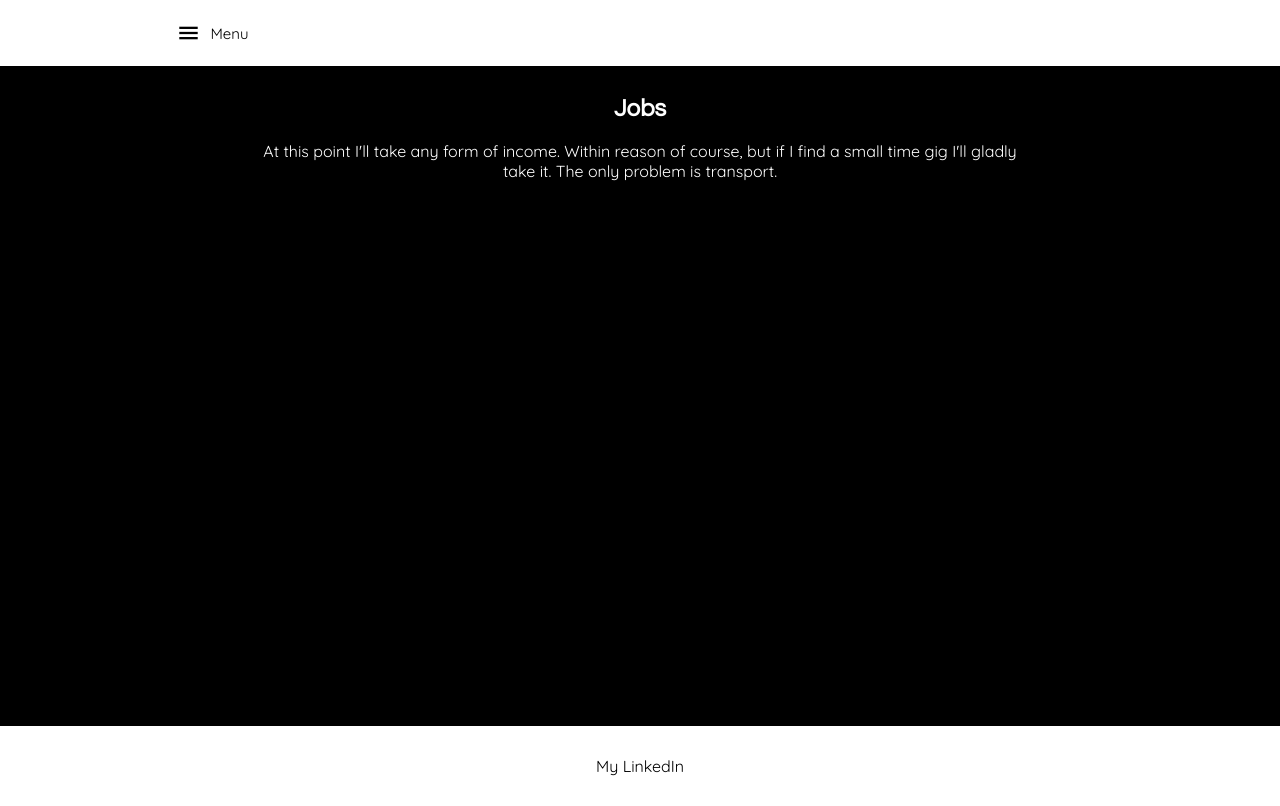
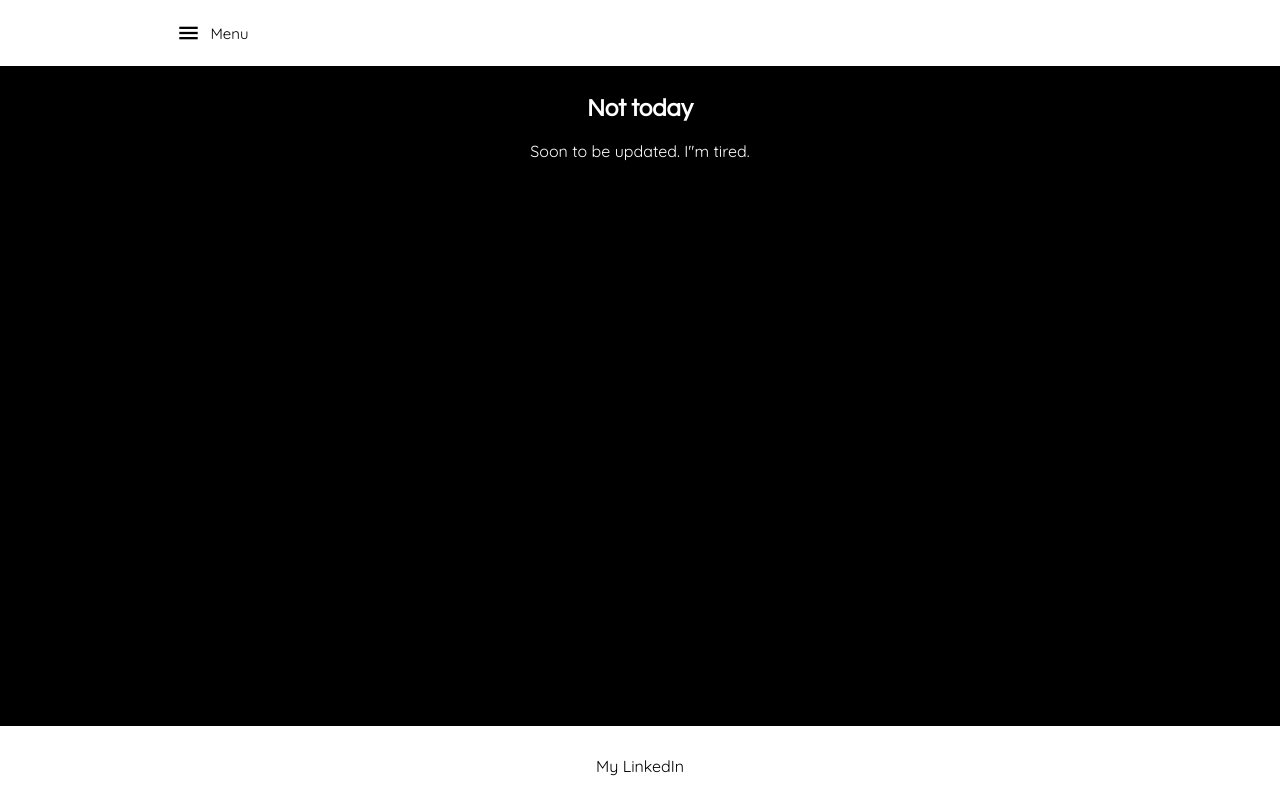
Before and after one commit to Farai-Melvin/Landing-page, a plain HTML site: page driving.html in a window 1280 px wide. Drawn offline with nearby package versions, Linux system fonts and the light colour scheme.

Commit message:
Removed the driving pade's text

```diff
--- a/driving.html
+++ b/driving.html
@@ -31,10 +31,9 @@
     <div id="spacer"></div>
   </header>
   <main>
-    <h2>Jobs</h2>
+    <h2>Not today</h2>
     <p>
-      At this point I'll take any form of income. Within reason of course, but if I find a small time gig I'll gladly take it.
-      The only problem is transport.
+      Soon to be updated. I''m tired.
     </p>
   </main>
   <footer>
```
